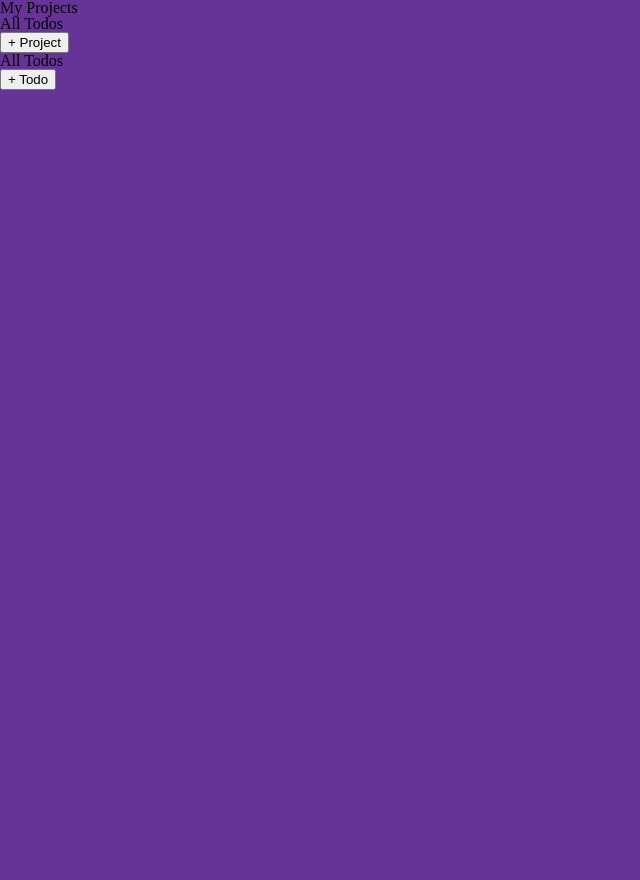
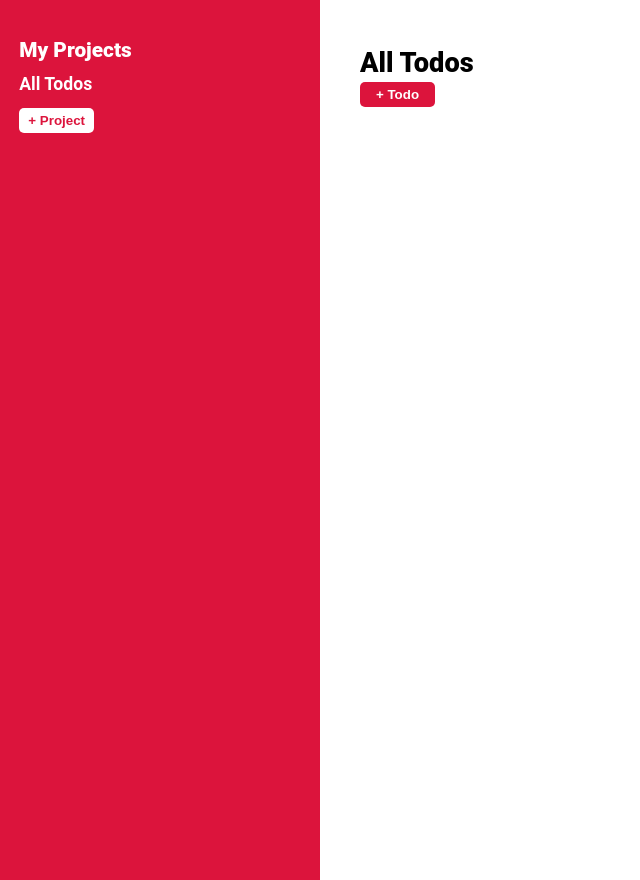
Before and after one commit to tl51829/odin-todo, a website built with webpack: page src/template.html in a window 1280 px wide. Shown: the whole page, without its empty margins (0-640 px from the left). Before the commit the page ends 800 px from the top, so only its background shows below. Built offline with nearby package versions, Linux system fonts and the light colour scheme.

Commit message:
Add basic styles to webpage

```diff
--- a/src/css/styles.css
+++ b/src/css/styles.css
@@ -1,4 +1,69 @@
-/* styles.css */
+:root {
+  font-family: Roboto, sans-serif;
+  box-sizing: border-box;
+  --main-color: crimson;
+  --secondary-color: coral;
+  --bg-color: white;
+  --main-font-color: black;
+  --secondary-font-color: white;
+}
+
 body {
-    background-color: rebeccapurple;
-  }
+  background-color: var(--bg-color);
+  display: grid;
+  grid-template-columns: 1fr 3fr;
+}
+
+/* side bar */
+
+.side-bar {
+  background-color: var(--main-color);
+  height: 100vh;
+  padding: 5vh 1.5vw;
+  color: var(--secondary-font-color);
+
+  display: flex;
+  flex-direction: column;
+  gap: 15px;
+}
+
+.side-heading {
+  font-weight: 900;
+  font-size: 1.3rem;
+}
+
+.all-todos {
+  font-size: 1.1rem;
+}
+
+.side-subheading {
+  font-weight: bold;
+}
+
+.add-project {
+  border: none;
+  background-color: var(--bg-color);
+  width: 75px;
+  padding: 5px;
+  border-radius: 5px;
+  font-weight: bold;
+  color: var(--main-color);
+}
+
+/* main */
+
+.content {
+  padding: 50px 40px;
+  font-weight: 900;
+  font-size: 1.7rem;
+}
+
+.add-todo {
+  border: none;
+  background-color: var(--main-color);
+  width: 75px;
+  padding: 5px;
+  border-radius: 5px;
+  font-weight: bold;
+  color: var(--secondary-font-color);
+}
--- a/src/template.html
+++ b/src/template.html
@@ -6,14 +6,14 @@
     <title>My Todos</title>
 </head>
 <body> <!-- grid -->
-    <div class="side-bar"> <!-- flexbox -->
+    <aside class="side-bar"> <!-- flexbox -->
         <h2 class="side-heading">My Projects</h2>
         <h3 class="all-todos side-subheading">All Todos</h3>
         <button class="add-project">+ Project</button>
-    </div>
-    <div class="content"> <!-- flexbox -->
+    </aside>
+    <main class="content"> <!-- flexbox -->
         <h1 class="content-heading">All Todos</h1>
         <button class="add-todo">+ Todo</button>
-    </div>
+    </main>
 </body>
 </html>
```
